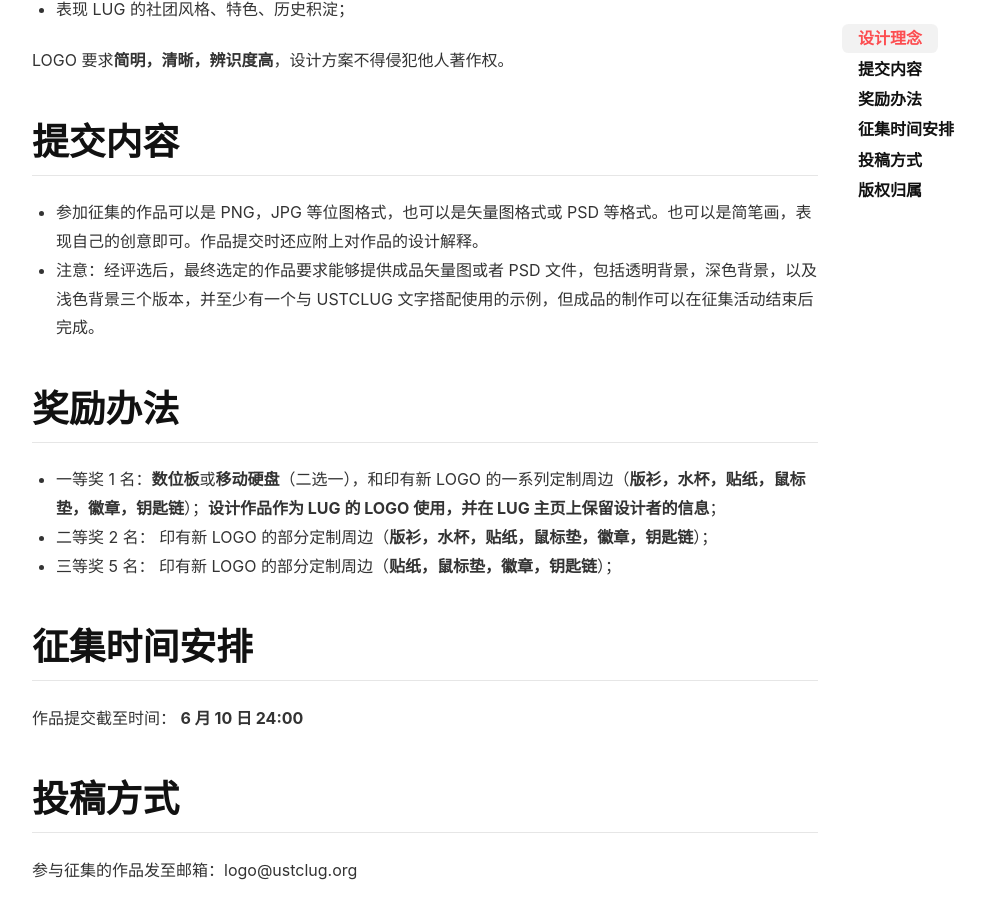
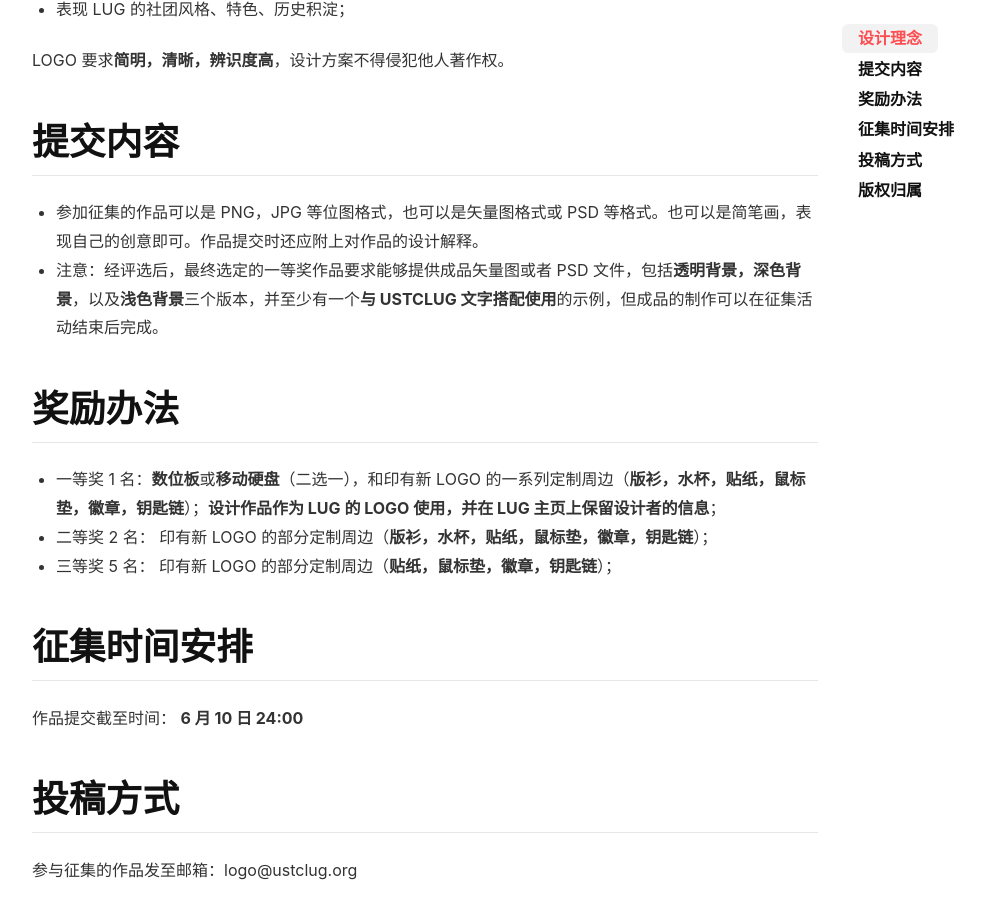
Before and after one commit to ustclug/news, a Jekyll site: the page built from _posts/2018-05-09-lug-logo-collect.md, in a window 1280 px wide and 900 px high, scrolled down 850 px. Shown: the whole window, without its empty margins (105-1090 px from the left). Built offline with Jekyll 4.4.1, drawn with Linux system fonts in a browser that asks for light colours; nearby versions of some CDN libraries.

Commit message:
add some bold

```diff
--- a/_posts/2018-05-09-lug-logo-collect.md
+++ b/_posts/2018-05-09-lug-logo-collect.md
@@ -48,7 +48,7 @@
 
 -   参加征集的作品可以是 PNG，JPG 等位图格式，也可以是矢量图格式或 PSD 等格式。也可以是简笔画，表现自己的创意即可。作品提交时还应附上对作品的设计解释。
 
--   注意：经评选后，最终选定的作品要求能够提供成品矢量图或者 PSD 文件，包括透明背景，深色背景，以及浅色背景三个版本，并至少有一个与 USTCLUG 文字搭配使用的示例，但成品的制作可以在征集活动结束后完成。
+-   注意：经评选后，最终选定的一等奖作品要求能够提供成品矢量图或者 PSD 文件，包括**透明背景，深色背景**，以及**浅色背景**三个版本，并至少有一个**与 USTCLUG 文字搭配使用**的示例，但成品的制作可以在征集活动结束后完成。
 
 奖励办法
 ========
```
